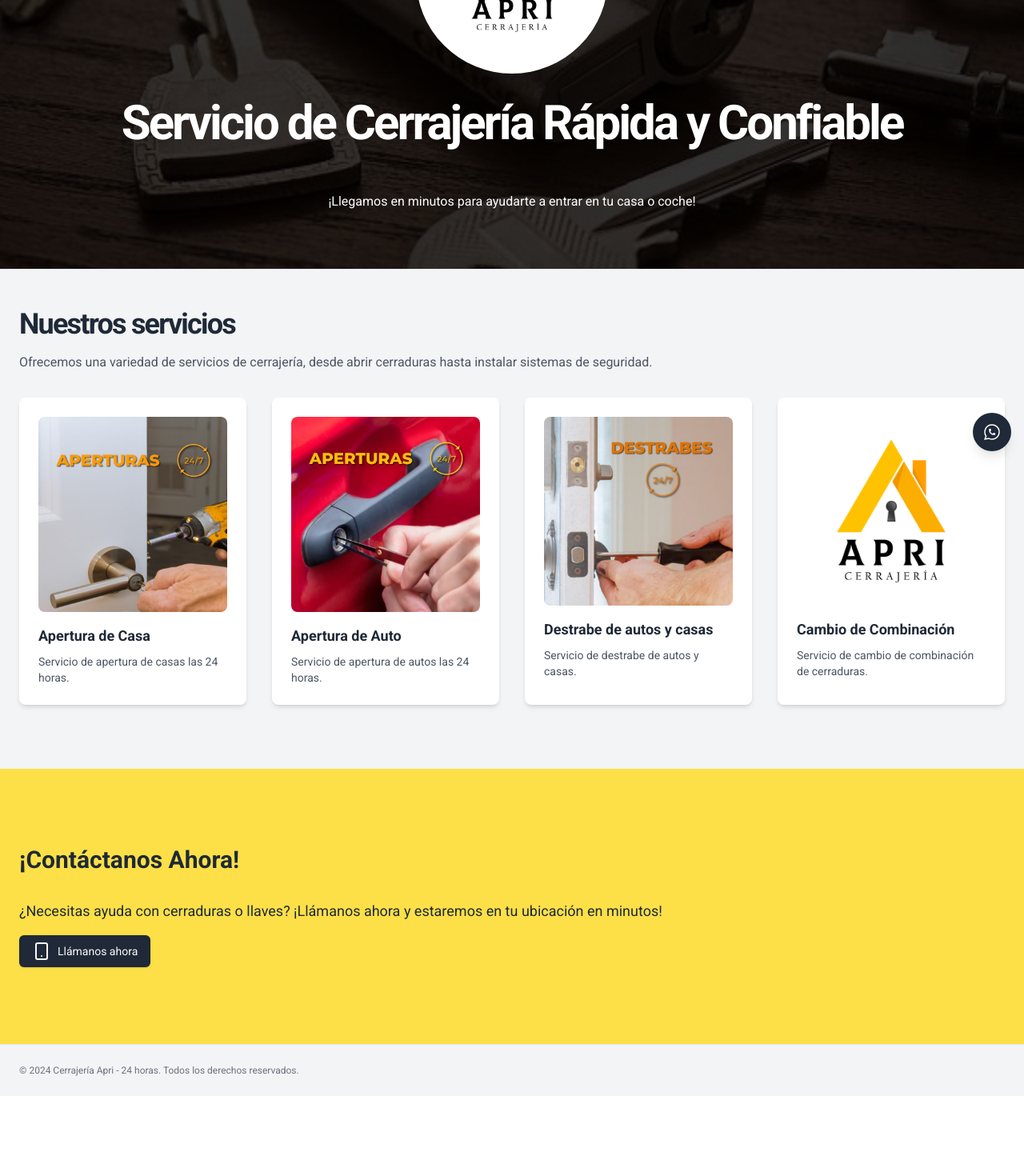
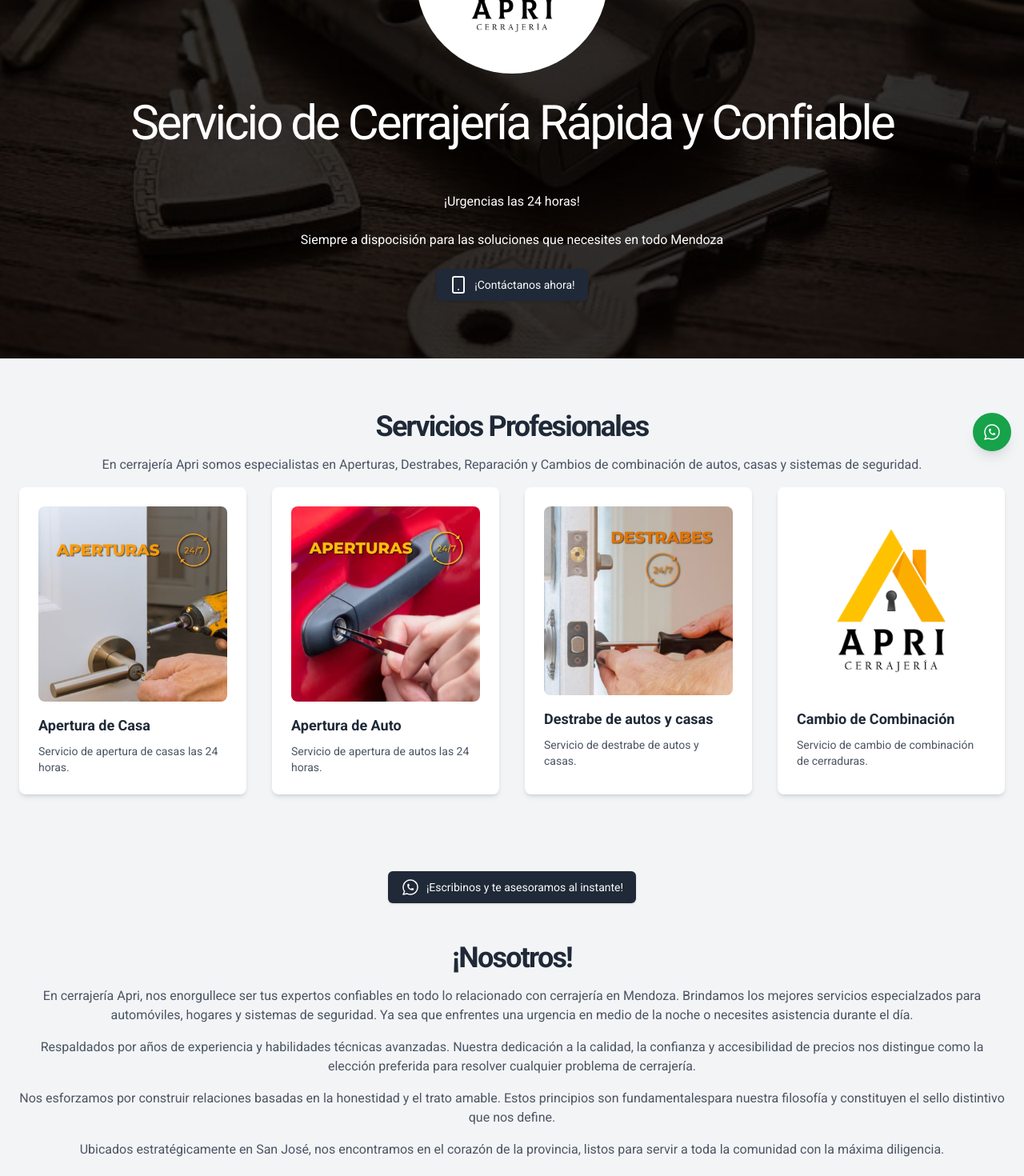
Before and after one commit to alexmp2602/apri-cerrajeria, a Next.js app: page / in a window 1280 px wide. Shown: the part 220-1690 px from the top of the page at 80% size. Before the commit the page ends 1590 px from the top, so only its background shows below. Built offline with nearby package versions, Linux system fonts and the light colour scheme.

Commit message:
Agregado de enlaces "Nosotros" y "Contáctanos" en el encabezado y cambios en la sección de contacto y héroe

```diff
--- a/src/app/page.tsx
+++ b/src/app/page.tsx
@@ -4,6 +4,8 @@
 import WhatsappIcon from "@/components/icons/Whatsapp";
 import Link from "next/link";
 import Contact from "@/components/Contact";
+import Cta from "@/components/Cta";
+import Nosotros from "@/components/Nosotros";
 
 export default function Home() {
   return (
@@ -12,6 +14,8 @@
       <main>
         <Hero />
         <Services />
+        <Cta />
+        <Nosotros />
         <Contact />
       </main>
       <footer className="flex flex-col gap-2 sm:flex-row py-6 w-full shrink-0 items-center px-4 md:px-6 border-t">
@@ -22,7 +26,7 @@
       <div className="fixed bottom-4 right-4">
         <Link
           href="https://wa.me/+542615188484?text=¡Hola!%20Me%20gustaría%20saber%20más%20sobre%20sus%20servicios."
-          className="inline-flex items-center justify-center w-12 h-12 rounded-full bg-gray-800 text-white shadow-lg hover:bg-gray-700 focus:outline-none focus:ring-2 focus:ring-gray-800"
+          className="inline-flex items-center justify-center w-12 h-12 rounded-full bg-green-600 text-white shadow-lg hover:bg-gray-700 focus:outline-none focus:ring-2 focus:ring-gray-800"
         >
           <WhatsappIcon className="h-6 w-6" />
         </Link>
--- a/src/components/Contact.tsx
+++ b/src/components/Contact.tsx
@@ -8,10 +8,12 @@
       className="w-full py-6 md:py-12 lg:py-24 bg-yellow-300"
     >
       <div className="container mx-auto px-4 md:px-6">
-        <h2 className="text-3xl font-bold mb-8">¡Contáctanos Ahora!</h2>
-        <p className="text-lg text-gray-800 mb-4">
-          ¿Necesitas ayuda con cerraduras o llaves? ¡Llámanos ahora y estaremos
-          en tu ubicación en minutos!
+        <h2 className="text-3xl font-bold mb-4">¡Contáctanos Ahora!</h2>
+        <p className="text-lg text-gray-800 mb-2">
+          Cerrajería Apri las 24 horas, los 7 días a la semana.
+        </p>
+        <p className="text-lg text-gray-800 mb-6">
+          La mejor elección para tu Hogar o Vehículo.
         </p>
         <Link
           className="inline-flex h-10 items-center justify-center rounded-md bg-gray-800 dark:bg-gray-800 p-4 text-sm font-medium text-gray-50 shadow gap-2 transition-colors hover:bg-gray-800/90 focus-visible:outline-none focus-visible:ring-1 focus-visible:ring-gray-950 disabled:pointer-events-none disabled:opacity-50 dark:text-gray-50 dark:hover:bg-gray-50/90 dark:hover:text-gray-800 dark:focus-visible:ring-gray-300"
--- /dev/null
+++ b/src/components/Cta.tsx
@@ -0,0 +1,16 @@
+import Link from "next/link";
+import WhatsappIcon from "./icons/Whatsapp";
+
+export default function Cta() {
+  return (
+    <section className="w-full py-12 flex justify-center">
+      <Link
+        className="inline-flex h-10 items-center justify-center rounded-md bg-gray-800 dark:bg-gray-800 p-4 text-sm font-medium text-gray-50 shadow gap-2 transition-colors hover:bg-gray-800/90 focus-visible:outline-none focus-visible:ring-1 focus-visible:ring-gray-950 disabled:pointer-events-none disabled:opacity-50 dark:text-gray-50 dark:hover:bg-gray-50/90 dark:hover:text-gray-800 dark:focus-visible:ring-gray-300"
+        href="tel:+542615188484"
+      >
+        <WhatsappIcon />
+        ¡Escribinos y te asesoramos al instante!
+      </Link>
+    </section>
+  );
+}
--- a/src/components/Header.tsx
+++ b/src/components/Header.tsx
@@ -47,6 +47,9 @@
         <Link href="#servicios" className="text-sm hover:underline">
           Servicios
         </Link>
+        <Link href="#nosotros" className="text-sm hover:underline">
+          Nosotros
+        </Link>
         <Link href="#contacto" className="text-sm hover:underline">
           Contacto
         </Link>
--- a/src/components/Hero.tsx
+++ b/src/components/Hero.tsx
@@ -1,4 +1,6 @@
 import Image from "next/image";
+import Link from "next/link";
+import SmartphoneIcone from "./icons/Smartphone";
 
 export default function Hero() {
   return (
@@ -21,15 +23,26 @@
             />
           </div>
           <div>
-            <h1 className="text-2xl font-bold tracking-tighter sm:text-5xl lg:text-6xl text-white">
+            <h1 className="text-2xl tracking-tighter sm:text-5xl lg:text-6xl text-white">
               Servicio de Cerrajería Rápida y Confiable
             </h1>
           </div>
         </div>
         <div className="space-y-6">
           <p className="mx-auto max-w-[600px] text-xl md:text-lg lg:text-base text-white">
-            ¡Llegamos en minutos para ayudarte a entrar en tu casa o coche!
+            ¡Urgencias las 24 horas!
           </p>
+          <p className="mb-4 mx-auto max-w-[600px] text-xl md:text-lg lg:text-base text-white">
+            Siempre a dispocisión para las soluciones que necesites en todo
+            Mendoza
+          </p>
+          <Link
+          className="inline-flex h-10 items-center justify-center rounded-md bg-gray-800 dark:bg-gray-800 p-4 text-sm font-medium text-gray-50 shadow gap-2 transition-colors hover:bg-gray-800/90 focus-visible:outline-none focus-visible:ring-1 focus-visible:ring-gray-950 disabled:pointer-events-none disabled:opacity-50 dark:text-gray-50 dark:hover:bg-gray-50/90 dark:hover:text-gray-800 dark:focus-visible:ring-gray-300"
+          href="tel:+542615188484"
+        >
+          <SmartphoneIcone />
+          ¡Contáctanos ahora!
+        </Link>
         </div>
       </div>
     </section>
--- /dev/null
+++ b/src/components/Nosotros.tsx
@@ -0,0 +1,36 @@
+export default function Nosotros() {
+  return (
+    <section id="nosotros" className="w-full pb-8 flex justify-center">
+      <div className="container grid items-center px-4 md:px-6">
+        <div className="flex flex-col items-center space-y-4">
+          <h2 className="text-3xl font-bold tracking-tighter md:text-4xl">
+            ¡Nosotros!
+          </h2>
+          <p className="text-center text-gray-600 md:text-lg lg:text-base text-pretty">
+            En cerrajería Apri, nos enorgullece ser tus expertos confiables en
+            todo lo relacionado con cerrajería en Mendoza. Brindamos los mejores
+            servicios especialzados para automóviles, hogares y sistemas de
+            seguridad. Ya sea que enfrentes una urgencia en medio de la noche o
+            necesites asistencia durante el día.
+          </p>
+          <p className="text-center text-gray-600 md:text-lg lg:text-base text-pretty">
+            Respaldados por años de experiencia y habilidades técnicas
+            avanzadas. Nuestra dedicación a la calidad, la confianza y
+            accesibilidad de precios nos distingue como la elección preferida
+            para resolver cualquier problema de cerrajería.
+          </p>
+          <p className="text-center text-gray-600 md:text-lg lg:text-base text-pretty">
+            Nos esforzamos por construir relaciones basadas en la honestidad y
+            el trato amable. Estos principios son fundamentalespara nuestra
+            filosofía y constituyen el sello distintivo que nos define.
+          </p>
+          <p className="text-center text-gray-600 md:text-lg lg:text-base text-pretty">
+            Ubicados estratégicamente en San José, nos encontramos en el corazón
+            de la provincia, listos para servir a toda la comunidad con la
+            máxima diligencia.
+          </p>
+        </div>
+      </div>
+    </section>
+  );
+}
--- a/src/components/Services.tsx
+++ b/src/components/Services.tsx
@@ -26,21 +26,19 @@
 
 export default function Services() {
   return (
-        <section
-          id="servicios"
-          className="w-full pt-8 lg:py-12 border-t"
-        >
+    <section id="servicios" className="w-full pt-8 lg:py-12 border-t">
       <div className="container grid items-center px-4 md:px-6">
-            <div className="space-y-4">
+        <div className="flex flex-col items-center space-y-4 py-4">
           <h2 className="text-3xl font-bold tracking-tighter md:text-4xl">
-                Nuestros servicios
+            Servicios Profesionales
           </h2>
-              <p className="text-gray-600 md:text-lg lg:text-base">
-                Ofrecemos una variedad de servicios de cerrajería, desde abrir
-                cerraduras hasta instalar sistemas de seguridad.
+          <p className="text-center text-gray-600 md:text-lg lg:text-base">
+            En cerrajería Apri somos especialistas en Aperturas, Destrabes,
+            Reparación y Cambios de combinación de autos, casas y sistemas de
+            seguridad.
           </p>
         </div>
-            <div className="grid grid-cols-1 md:grid-cols-2 lg:grid-cols-4 gap-8 py-8">
+        <div className="grid grid-cols-1 md:grid-cols-2 lg:grid-cols-4 gap-8">
           {servicios.map((servicio) => (
             <div
               key={servicio.title}
@@ -53,16 +51,12 @@
                 src={servicio.image}
                 width={400}
               />
-                  <h3 className="text-lg font-semibold mb-2">
-                    {servicio.title}
-                  </h3>
-                  <p className="text-sm text-gray-600">
-                    {servicio.description}
-                  </p>
+              <h3 className="text-lg font-semibold mb-2">{servicio.title}</h3>
+              <p className="text-sm text-gray-600">{servicio.description}</p>
             </div>
           ))}
         </div>
       </div>
     </section>
-    )
+  );
 }
```
Lines whose indentation alone changed are shown as unchanged.
